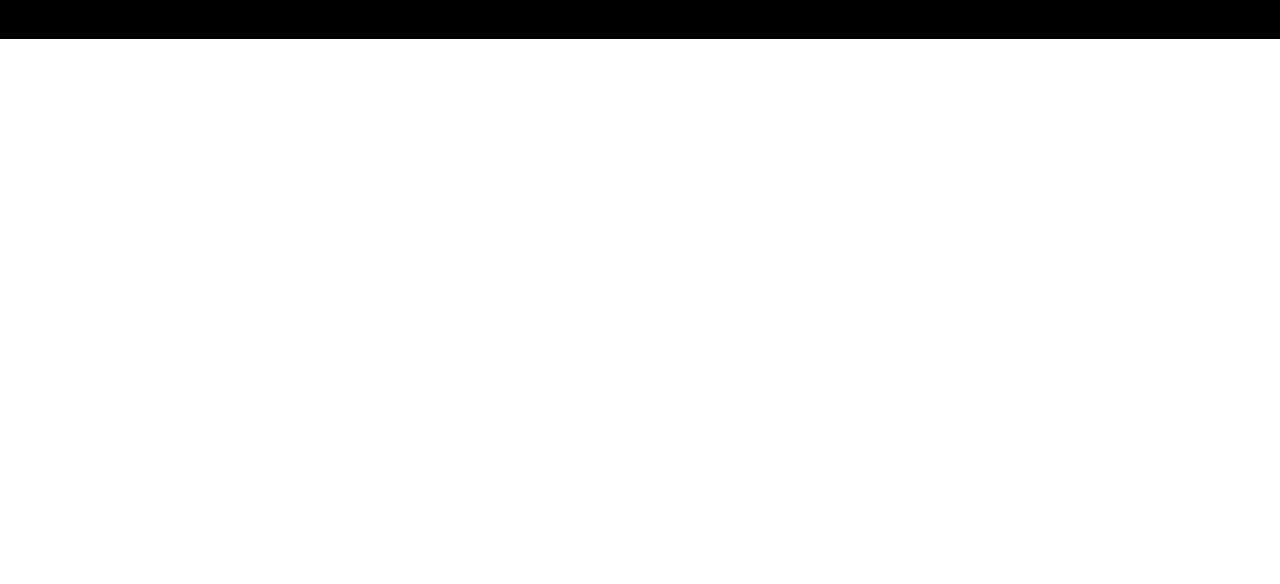
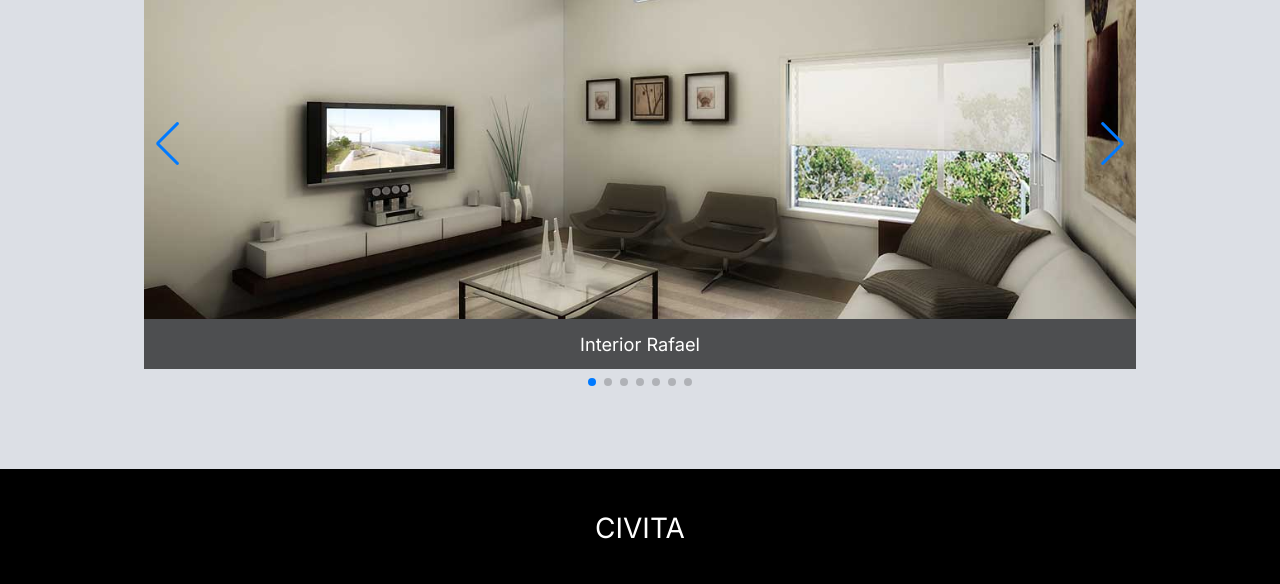
Before and after one commit to manudiiez/civita, a website: page index.html in a window 1280 px wide. Shown: the part 5012-5596 px from the top of the page. Before the commit the page ends 5051 px from the top, so only its background shows below. Drawn offline with nearby package versions, Linux system fonts and the light colour scheme; grey boxes are pictures that could not be loaded.

Commit message:
interiores

```diff
--- a/index.html
+++ b/index.html
@@ -4,6 +4,11 @@
     <meta charset="UTF-8" />
     <meta http-equiv="X-UA-Compatible" content="IE=edge" />
     <meta name="viewport" content="width=device-width, initial-scale=1.0" />
+    <!-- ------------------------------- SWIPER -------------------------------- -->
+    <link
+      rel="stylesheet"
+      href="https://cdn.jsdelivr.net/npm/swiper/swiper-bundle.min.css"
+    />
     <!-- --------------------------------- CSS --------------------------------- -->
     <link rel="stylesheet" href="./css/styles.css" />
     <title>CIVITA</title>
@@ -256,7 +261,60 @@
         </div>
       </section>
       <section id="interiores">
-
+        <div class="container__lg container">
+            <h5>Nuestros interiores</h5>
+            <div class="body">
+                <div class="swiper mySwiper">
+                    <div class="swiper-wrapper">
+                      <div class="swiper-slide">
+                        <div>
+                            <img src="./img/interior1.jpg" alt="">
+                        </div>
+                        <h6>Interior Rafael</h6>
+                      </div>
+                      <div class="swiper-slide">
+                        <div>
+                            <img src="./img/interior2.jpg" alt="">
+                        </div>
+                        <h6>Interior Rafael</h6>
+                      </div>
+                      <div class="swiper-slide">
+                        <div>
+                            <img src="./img/interior3.jpg" alt="">
+                        </div>
+                        <h6>Interior Rafael</h6>
+                      </div>
+                      <div class="swiper-slide">
+                        <div>
+                            <img src="./img/interior4.jpg" alt="">
+                        </div>
+                        <h6>Interior Rafael</h6>
+                      </div>
+                      <div class="swiper-slide">
+                        <div>
+                            <img src="./img/interior5.jpg" alt="">
+                        </div>
+                        <h6>Interior Rafael</h6>
+                      </div>
+                      <div class="swiper-slide">
+                        <div>
+                            <img src="./img/interior6.jpg" alt="">
+                        </div>
+                        <h6>Interior Rafael</h6>
+                      </div>
+                      <div class="swiper-slide">
+                        <div>
+                            <img src="./img/interior7.jpg" alt="">
+                        </div>
+                        <h6>Interior Rafael</h6>
+                      </div>
+                    </div>
+                    <div class="swiper-button-next"></div>
+                    <div class="swiper-button-prev"></div>
+                    <div class="swiper-pagination"></div>
+                </div>
+            </div>
+        </div>
       </section>
 
     </main>
@@ -309,7 +367,24 @@
       src="https://kit.fontawesome.com/a6528d3960.js"
       crossorigin="anonymous"
     ></script>
+    <!-- ------------------------------ SWIPERJS ------------------------------- -->
+    <script src="https://cdn.jsdelivr.net/npm/swiper/swiper-bundle.min.js"></script>
     <!-- -------------------------------- MENU --------------------------------- -->
+    <script>
+        var swiper = new Swiper(".mySwiper", {
+          slidesPerView: 1,
+          spaceBetween: 30,
+          loop: true,
+          pagination: {
+            el: ".swiper-pagination",
+            clickable: true,
+          },
+          navigation: {
+            nextEl: ".swiper-button-next",
+            prevEl: ".swiper-button-prev",
+          },
+        });
+    </script>
     <script src="./js/menu.js"></script>
   </body>
 </html>
--- a/sass/components/_interiores.scss
+++ b/sass/components/_interiores.scss
@@ -0,0 +1,70 @@
+#interiores{
+    background-color: $color-gray-1;
+    padding: 3rem 1rem;
+
+    .container{
+        h5{
+            font-size: 2rem;
+            text-align: center;
+            font-weight: 400;
+            margin: 0;
+            margin-bottom: 1rem;
+        }
+        .body{
+            width: auto;
+            .swiper{
+                width: auto;
+                .swiper-slide{
+                    display: flex;
+                    justify-content: center;
+                    align-items: center;
+                    flex-direction: column;
+                    height: 400px;
+                    div{
+                        height: 270px;
+                        width: 100%;
+                        img{
+                            width: 100%;
+                            height: 100%;
+                            object-fit: cover;
+                            object-position: center;
+                        }
+                    }
+                    h6{
+                        margin: 0;
+                        background-color: $color-black-3;
+                        font-size: 1.3rem;
+                        width: 100%;
+                        text-align: center;
+                        color: $color-white;
+                        font-weight: 400;
+                        padding: 1rem 0;
+                    }
+                }
+            }
+        }
+    }
+
+    @media (min-width: 768px) {
+        padding: 5rem 1rem;
+        .container{
+            h5{
+                font-size: 3rem;
+                margin-bottom: 3rem;
+
+            }
+            .body{
+                width: auto;
+                .swiper{
+                    .swiper-slide{
+                        height: 510px;
+                        div{
+                            height: 400px;
+                        }
+                    }
+                }
+            }
+        }
+
+    }
+}
```
Also changed, not shown: css/styles.css, img/interior1.jpg (added), img/interior2.jpg (added), img/interior3.jpg (added), img/interior4.jpg (added), img/interior5.jpg (added), img/interior6.jpg (added), img/interior7.jpg (added), 1 other file.
